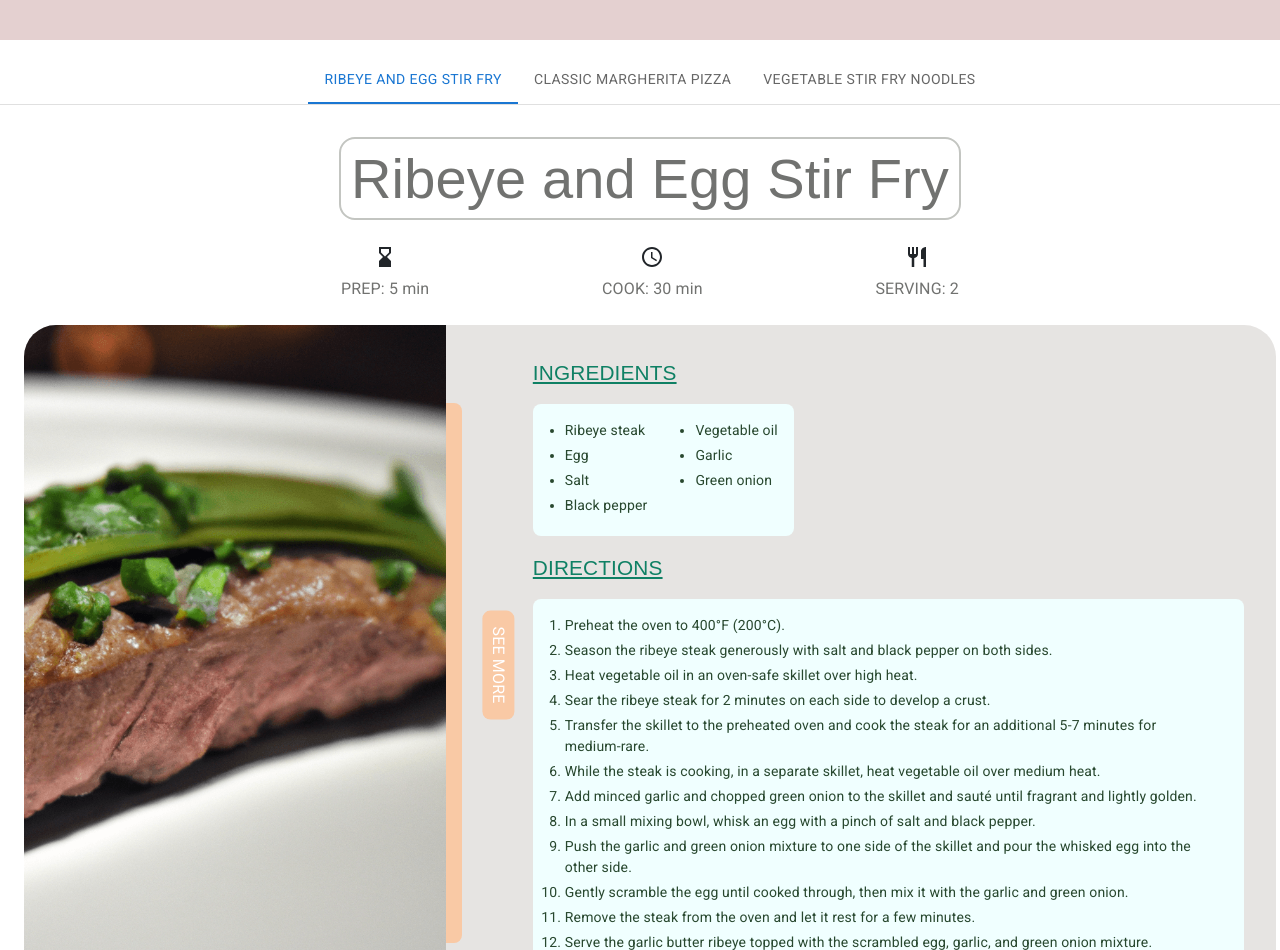
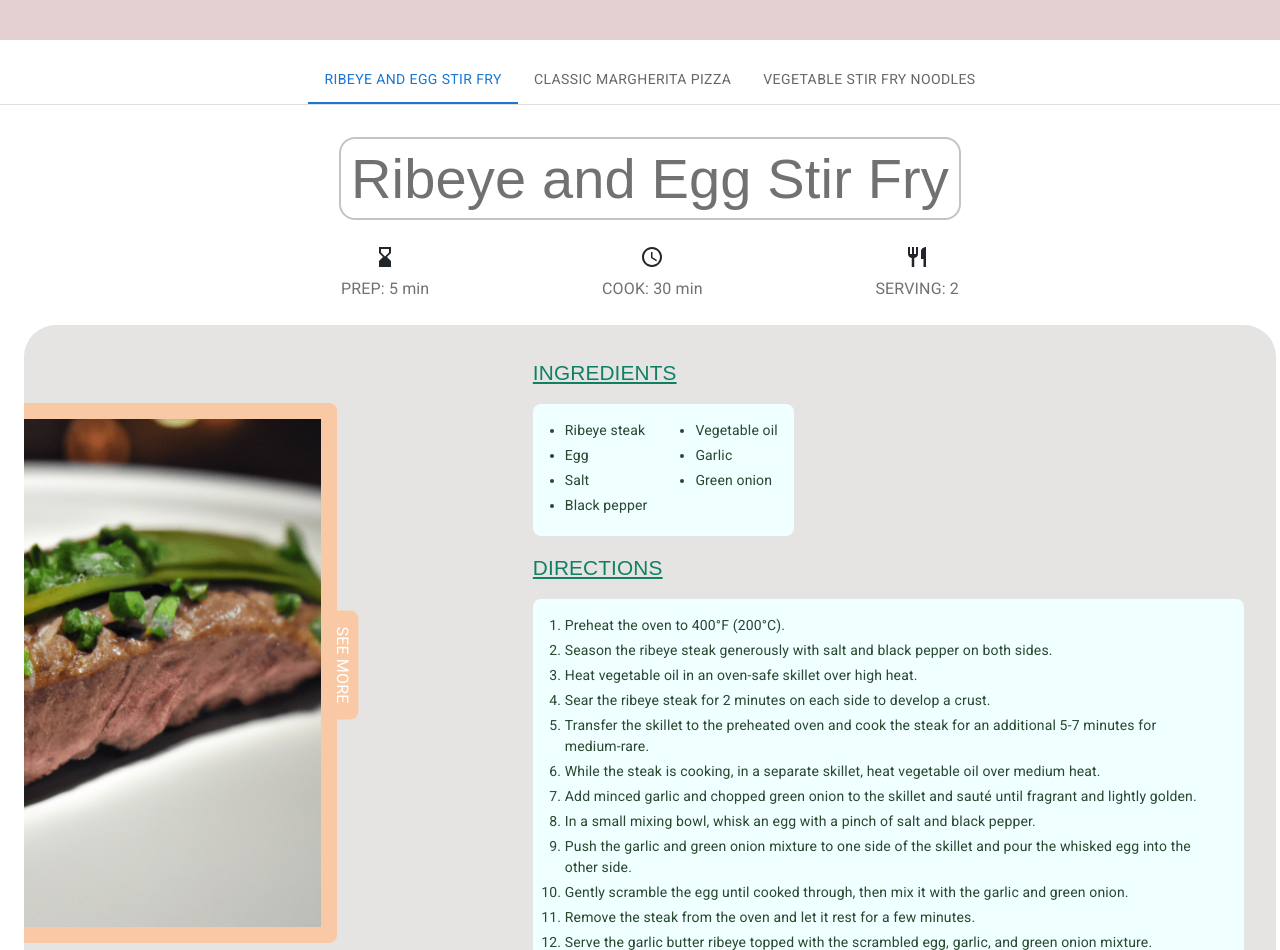
Before and after one commit to cleecoloma/cookbot-ai-app, a React (Vite) app: page / in a window 1280 px wide. Shown: the part 760-1710 px from the top of the page. Built offline with nearby package versions, Linux system fonts and the light colour scheme; no server answers; a web font is replaced by a local one.

Commit message:
updated recipebook layout

```diff
--- a/src/components/RecipeBook.jsx
+++ b/src/components/RecipeBook.jsx
@@ -16,12 +16,6 @@ function RecipeBook({ id }) {
   const handleChange = (event, newValue) => {
     setValue(newValue);
   };
-
-  const [recipeData, setRecipeData] = useState([]);
-
-  useEffect(() => {
-    setRecipeData(recipes);
-  }, []);
 
   return (
     <div className='recipe-book' id={id}>
--- a/src/styles/RecipeBook.css
+++ b/src/styles/RecipeBook.css
@@ -57,15 +57,16 @@
   align-items: center;
   position: absolute;
   transition: transform 0.3s ease-in-out;
-  width: 60%;
+  width: 40%;
   height: 540px;
-  right: 65%;
+  right: 75%;
   border-radius: 0.5rem;
   background-color: #f9c9a5;
 }
 
 .recipe-image {
   padding: 1rem;
+  height: 100%;
 }
 
 .recipe-image-see-more {
```
